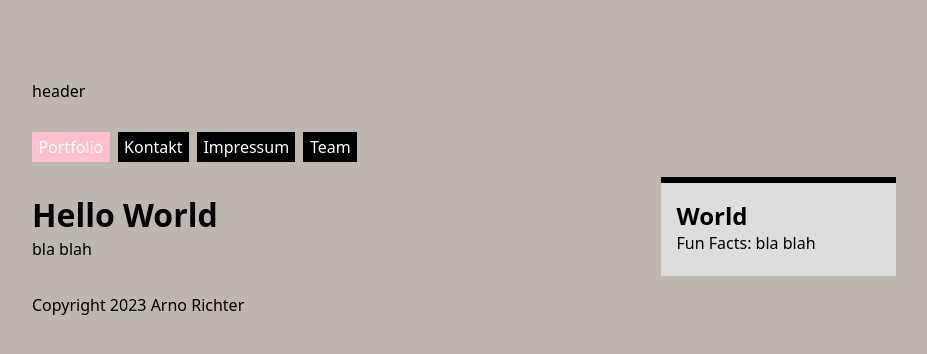
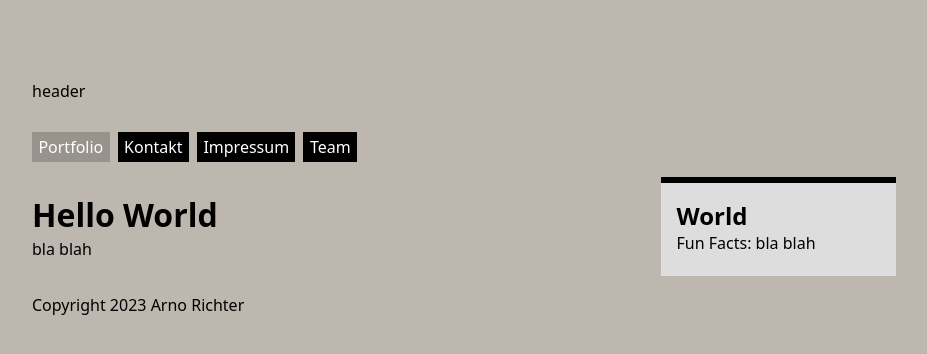
Before and after one commit to oelna/int-test-website, a plain HTML site: page index.html in a window 1280 px wide. In both pictures the pointer is over the link "Portfolio". Shown: the whole page, without its empty margins (184-1111 px from the left). Drawn offline with Linux system fonts and the light colour scheme.

Commit message:
mouseover farbe von nav von pink auf schwarz geändert

```diff
--- a/flex.css
+++ b/flex.css
@@ -67,5 +67,5 @@ html {
 }
 
 .container nav ul a:hover {
-	background: pink;
+	background: rgba(0,0,0,0.2);
 }
```
